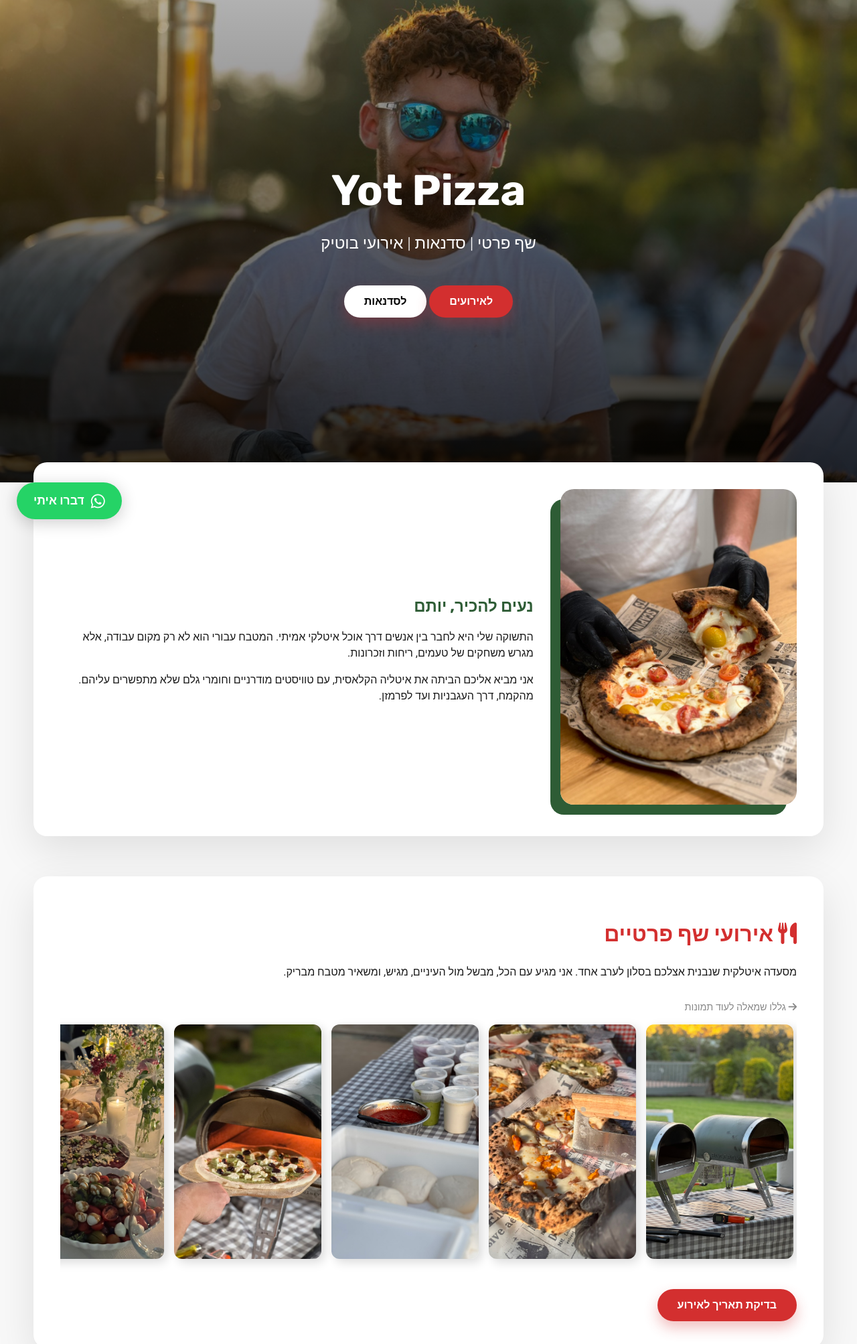
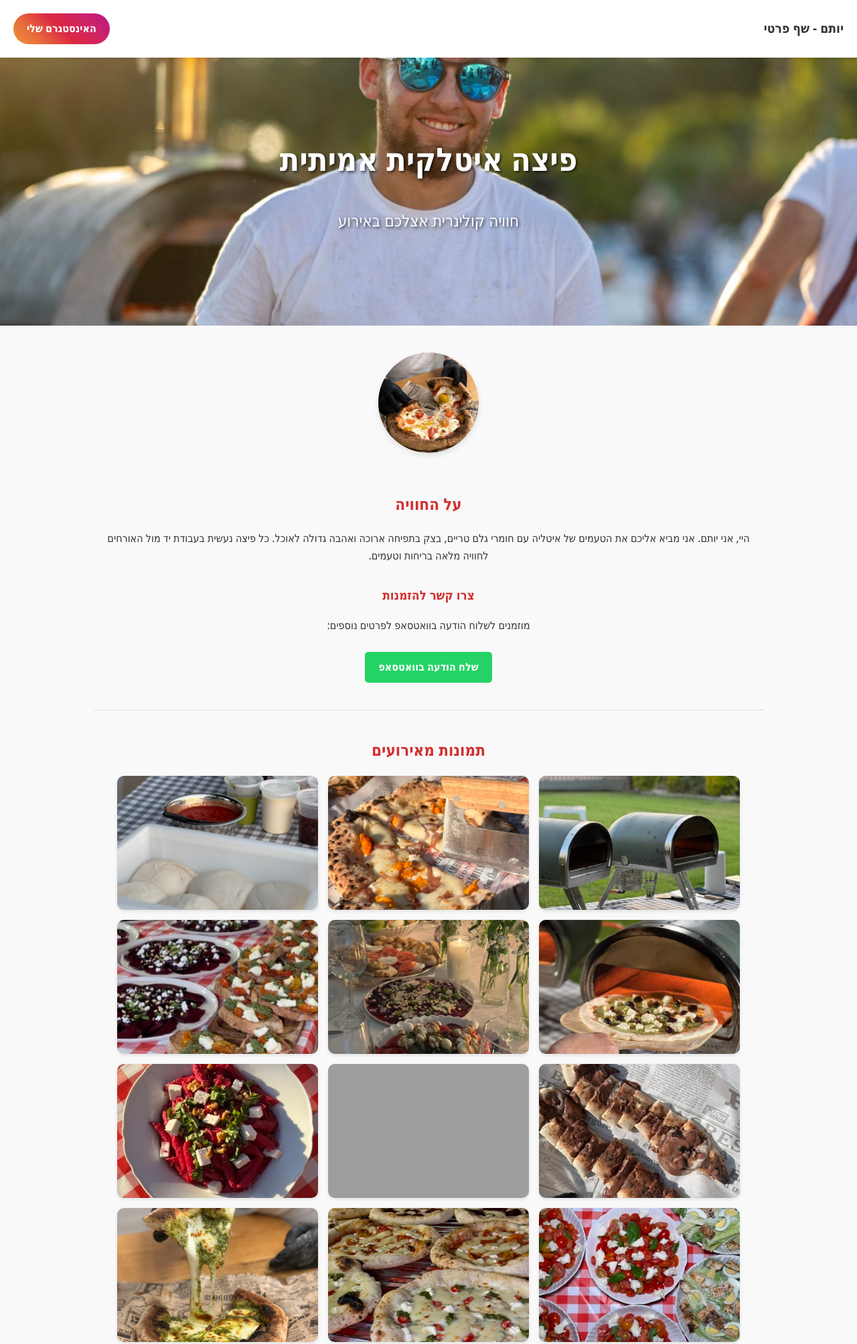
Before and after one commit to Yotamhirschberg/yot-pizza-site, a plain HTML site: page index.html in a window 1280 px wide. Shown: the top 2006 px of the page at 67% size. Drawn offline with Linux system fonts and the light colour scheme; grey boxes are pictures that could not be loaded.

Commit message:
Update index.html

```diff
--- a/index.html
+++ b/index.html
@@ -3,256 +3,245 @@
 <head>
     <meta charset="UTF-8">
     <meta name="viewport" content="width=device-width, initial-scale=1.0">
-    <meta name="description" content="Yot Pizza - יותם, שף פרטי לאירועים וסדנאות איטלקיות.">
-    <title>Yot Pizza | חוויה איטלקית</title>
-
-    <link rel="preconnect" href="https://fonts.googleapis.com">
-    <link rel="preconnect" href="https://fonts.gstatic.com" crossorigin>
-    <link href="https://fonts.googleapis.com/css2?family=Heebo:wght@300;400;700&family=Rubik:wght@400;700&display=swap" rel="stylesheet">
-    <link rel="stylesheet" href="https://cdnjs.cloudflare.com/ajax/libs/font-awesome/6.0.0/css/all.min.css">
-
+    <title>יותם - שף פרטי לאירועים איטלקיים</title>
     <style>
-        :root {
-            --primary: #D32F2F;
-            --dark: #1a1a1a;
-            --light: #f8f8f8;
-            --accent: #2E5C35;
+        /* --- עיצוב בסיסי --- */
+        body {
+            font-family: 'Segoe UI', Tahoma, Geneva, Verdana, sans-serif;
+            margin: 0;
+            padding: 0;
+            background-color: #f9f9f9;
+            color: #333;
+            line-height: 1.6;
         }
 
-        body {
-            font-family: 'Heebo', sans-serif;
-            margin: 0;
-            padding: 0;
-            background-color: var(--light);
-            color: var(--dark);
-            overflow-x: hidden;
+        /* --- תפריט עליון --- */
+        header {
+            background-color: #fff;
+            padding: 20px;
+            box-shadow: 0 2px 5px rgba(0,0,0,0.1);
+            position: sticky;
+            top: 0;
+            z-index: 100;
+            display: flex;
+            justify-content: space-between;
+            align-items: center;
         }
 
-        h1, h2, h3 { font-family: 'Rubik', sans-serif; }
-        a { text-decoration: none; }
+        h1, h2, h3 { color: #d32f2f; margin-top: 30px; }
+        a { text-decoration: none; color: inherit; }
 
-        /* --- Hero with Parallax --- */
+        /* --- כפתורים --- */
+        .btn-insta {
+            background: linear-gradient(45deg, #f09433 0%, #e6683c 25%, #dc2743 50%, #cc2366 75%, #bc1888 100%);
+            color: white;
+            padding: 10px 20px;
+            border-radius: 25px;
+            font-weight: bold;
+            display: inline-block;
+        }
+
+        .btn-contact {
+            background-color: #25D366;
+            color: white;
+            padding: 10px 20px;
+            border-radius: 5px;
+            font-weight: bold;
+            display: inline-block;
+            margin-top: 10px;
+        }
+
+        /* --- תמונה ראשית --- */
         .hero {
-            position: relative;
-            height: 90vh;
-            display: flex;
-            align-items: center;
-            justify-content: center;
-            color: white;
-            text-align: center;
             background-image: url('hero-bg.jpg');
             background-size: cover;
             background-position: center;
-            background-attachment: fixed;
+            height: 400px;
+            display: flex;
+            flex-direction: column;
+            justify-content: center;
+            align-items: center;
+            text-align: center;
+            color: white;
+            text-shadow: 2px 2px 4px rgba(0,0,0,0.7);
         }
 
-        .hero-overlay {
-            position: absolute;
-            top: 0; left: 0; right: 0; bottom: 0;
-            background: linear-gradient(rgba(0,0,0,0.3), rgba(0,0,0,0.8));
+        .hero h1 { font-size: 3rem; margin: 0 0 10px 0; color: white; }
+        .hero p { font-size: 1.5rem; }
+
+        /* --- תוכן ראשי --- */
+        .container {
+            max-width: 1000px;
+            margin: 40px auto;
+            padding: 0 20px;
+            text-align: center;
         }
 
-        .hero-content {
-            position: relative;
-            z-index: 1;
-            padding: 20px;
+        .profile-img {
+            width: 150px;
+            height: 150px;
+            border-radius: 50%;
+            object-fit: cover;
+            margin-bottom: 20px;
+            box-shadow: 0 4px 8px rgba(0,0,0,0.1);
         }
 
-        .hero h1 { font-size: 4rem; text-shadow: 0 10px 30px rgba(0,0,0,0.7); margin: 0; }
-        .hero p { font-size: 1.5rem; margin-bottom: 30px; font-weight: 300; }
-
-        /* --- Floating Card Design --- */
-        .section-container {
-            padding: 20px;
-            margin-top: -50px; /* Overlap effect */
-            position: relative;
-            z-index: 2;
+        /* --- גלריה --- */
+        .gallery {
+            display: flex;
+            flex-wrap: wrap;
+            gap: 15px;
+            justify-content: center;
+            margin-bottom: 40px;
         }
 
-        .card {
-            background: white;
-            border-radius: 20px;
-            padding: 40px;
-            box-shadow: 0 20px 60px rgba(0,0,0,0.1);
-            margin-bottom: 60px;
-            max-width: 1100px;
-            margin-left: auto;
-            margin-right: auto;
+        .gallery-img {
+            width: 300px;
+            height: 200px;
+            object-fit: cover;
+            border-radius: 10px;
+            cursor: pointer;
+            transition: 0.3s;
+            box-shadow: 0 2px 5px rgba(0,0,0,0.1);
         }
 
-        /* --- Horizontal Infinite Gallery --- */
-        .gallery-wrapper {
-            margin-top: 30px;
-            position: relative;
+        .gallery-img:hover { opacity: 0.8; }
+
+        /* --- מודל (הגדלת תמונות) --- */
+        .modal {
+            display: none;
+            position: fixed;
+            z-index: 1000;
+            padding-top: 60px;
+            left: 0;
+            top: 0;
+            width: 100%;
+            height: 100%;
+            overflow: auto;
+            background-color: rgba(0,0,0,0.9);
         }
 
-        .scroll-gallery {
-            display: flex;
-            overflow-x: auto;
-            gap: 15px;
-            padding: 10px 5px 30px 5px;
-            scroll-behavior: smooth;
-            -webkit-overflow-scrolling: touch;
+        .modal-content {
+            margin: auto;
+            display: block;
+            width: 80%;
+            max-width: 800px;
         }
 
-        /* Custom Scrollbar */
-        .scroll-gallery::-webkit-scrollbar { height: 8px; }
-        .scroll-gallery::-webkit-scrollbar-track { background: #f1f1f1; border-radius: 10px; }
-        .scroll-gallery::-webkit-scrollbar-thumb { background: var(--primary); border-radius: 10px; }
-
-        /* תיקון לתמונות עומדות - Vertical Fix */
-        .gallery-img {
-            min-width: 220px; /* צר יותר כדי שיתאים לפורמט עומד */
-            height: 350px;    /* גבוה כדי להכיל את כל התמונה */
-            border-radius: 12px;
-            object-fit: cover;
-            box-shadow: 5px 5px 15px rgba(0,0,0,0.15);
-            transition: transform 0.3s;
+        .close {
+            position: absolute;
+            top: 15px;
+            right: 35px;
+            color: #f1f1f1;
+            font-size: 40px;
+            font-weight: bold;
             cursor: pointer;
         }
 
-        .gallery-img:hover { transform: scale(1.05); }
+        /* --- פוטר --- */
+        footer {
+            background-color: #333;
+            color: white;
+            text-align: center;
+            padding: 20px;
+            margin-top: 50px;
+        }
 
-        /* --- About Section --- */
-        .about-split { display: flex; align-items: center; gap: 40px; }
-        .about-text { flex: 2; }
-        .about-img { flex: 1; }
-        .about-img img { width: 100%; border-radius: 20px; box-shadow: -15px 15px 0 var(--accent); }
-
-        /* --- Buttons --- */
-        .btn {
-            display: inline-block;
-            padding: 12px 30px;
-            border-radius: 50px;
-            font-weight: bold;
-            transition: all 0.3s;
-            margin-top: 15px;
-        }
-        .btn-primary { background: var(--primary); color: white; box-shadow: 0 10px 20px rgba(211,47,47,0.3); }
-        .btn-primary:hover { transform: translateY(-3px); background: #b71c1c; }
-
-        .btn-whatsapp-fixed {
-            position: fixed;
-            bottom: 25px;
-            left: 25px;
-            background: #25D366;
-            color: white;
-            padding: 15px 25px;
-            border-radius: 50px;
-            font-weight: bold;
-            display: flex;
-            align-items: center;
-            gap: 10px;
-            box-shadow: 0 5px 25px rgba(0,0,0,0.2);
-            z-index: 1000;
-            font-size: 1.1rem;
-        }
-        .btn-whatsapp-fixed:hover { transform: scale(1.05); background: #1ebc57; }
-
-        @media (max-width: 768px) {
-            .hero h1 { font-size: 2.5rem; }
-            .about-split { flex-direction: column; }
-            .card { padding: 25px; }
-            .btn-whatsapp-fixed span { display: none; } /* במובייל רק אייקון */
-            .btn-whatsapp-fixed { padding: 15px; border-radius: 50%; }
+        /* מותאם לנייד */
+        @media (max-width: 600px) {
+            .hero h1 { font-size: 2rem; }
+            .gallery-img { width: 100%; }
         }
     </style>
 </head>
 <body>
 
-    <a href="https://wa.me/972559952451" class="btn-whatsapp-fixed" target="_blank">
-        <i class="fab fa-whatsapp" style="font-size: 1.5rem;"></i>
-        <span>דברו איתי</span>
-    </a>
+    <header>
+        <div style="font-weight:bold; font-size:1.2rem;">יותם - שף פרטי</div>
+        <a href="https://www.instagram.com/yot_pizza" target="_blank" class="btn-insta">האינסטגרם שלי</a>
+    </header>
 
     <div class="hero">
-        <div class="hero-overlay"></div>
-        <div class="hero-content">
-            <h1>Yot Pizza</h1>
-            <p>שף פרטי | סדנאות | אירועי בוטיק</p>
-            <div>
-                <a href="#events" class="btn btn-primary">לאירועים</a>
-                <a href="#workshops" class="btn btn-primary" style="background: white; color: black;">לסדנאות</a>
-            </div>
+        <h1>פיצה איטלקית אמיתית</h1>
+        <p>חוויה קולינרית אצלכם באירוע</p>
+    </div>
+
+    <div class="container">
+        <img src="profile.jpg" alt="יותם" class="profile-img">
+        <h2>על החוויה</h2>
+        <p>
+            היי, אני יותם. אני מביא אליכם את הטעמים של איטליה עם חומרי גלם טריים, בצק בתפיחה ארוכה ואהבה גדולה לאוכל.
+            כל פיצה נעשית בעבודת יד מול האורחים לחוויה מלאה בריחות וטעמים.
+        </p>
+
+        <h3>צרו קשר להזמנות</h3>
+        <p>מוזמנים לשלוח הודעה בוואטסאפ לפרטים נוספים:</p>
+        <a href="https://wa.me/972559952451" class="btn-contact">שלח הודעה בוואטסאפ</a>
+
+        <hr style="margin: 40px 0; border: 0; border-top: 1px solid #ddd;">
+
+        <h2>תמונות מאירועים</h2>
+        <div class="gallery">
+            <img src="event1.jpg" class="gallery-img" onclick="openModal(this)">
+            <img src="event2.jpg" class="gallery-img" onclick="openModal(this)">
+            <img src="event3.jpg" class="gallery-img" onclick="openModal(this)">
+            <img src="event4.jpg" class="gallery-img" onclick="openModal(this)">
+            <img src="event5.jpg" class="gallery-img" onclick="openModal(this)">
+            <img src="event6.jpg" class="gallery-img" onclick="openModal(this)">
+            <img src="event7.jpg" class="gallery-img" onclick="openModal(this)">
+            <img src="event8.jpg" class="gallery-img" onclick="openModal(this)">
+            <img src="event9.jpg" class="gallery-img" onclick="openModal(this)">
+            <img src="event10.jpg" class="gallery-img" onclick="openModal(this)">
+            <img src="event11.jpg" class="gallery-img" onclick="openModal(this)">
+            <img src="event12.jpg" class="gallery-img" onclick="openModal(this)">
+            <img src="event13.jpg" class="gallery-img" onclick="openModal(this)">
+            <img src="event14.jpg" class="gallery-img" onclick="openModal(this)">
+            <img src="event15.jpg" class="gallery-img" onclick="openModal(this)">
+        </div>
+
+        <h2>תמונות מסדנאות</h2>
+        <div class="gallery">
+            <img src="workshop1.jpg" class="gallery-img" onclick="openModal(this)">
+            <img src="workshop2.jpg" class="gallery-img" onclick="openModal(this)">
+            <img src="workshop3.jpg" class="gallery-img" onclick="openModal(this)">
+            <img src="workshop4.jpg" class="gallery-img" onclick="openModal(this)">
+            <img src="workshop5.jpg" class="gallery-img" onclick="openModal(this)">
+            <img src="workshop6.jpg" class="gallery-img" onclick="openModal(this)">
+            <img src="workshop7.jpg" class="gallery-img" onclick="openModal(this)">
+            <img src="workshop8.jpg" class="gallery-img" onclick="openModal(this)">
+            <img src="workshop9.jpg" class="gallery-img" onclick="openModal(this)">
+            <img src="workshop10.jpg" class="gallery-img" onclick="openModal(this)">
+            <img src="workshop11.jpg" class="gallery-img" onclick="openModal(this)">
+            <img src="workshop12.jpg" class="gallery-img" onclick="openModal(this)">
+            <img src="workshop13.jpg" class="gallery-img" onclick="openModal(this)">
+            <img src="workshop14.jpg" class="gallery-img" onclick="openModal(this)">
         </div>
     </div>
 
-    <div class="section-container">
-
-        <div class="card">
-            <div class="about-split">
-                <div class="about-img">
-                    <img src="profile.jpg" alt="יותם השף">
-                </div>
-                <div class="about-text">
-                    <h2 style="color: var(--accent);">נעים להכיר, יותם</h2>
-                    <p>התשוקה שלי היא לחבר בין אנשים דרך אוכל איטלקי אמיתי. המטבח עבורי הוא לא רק מקום עבודה, אלא מגרש משחקים של טעמים, ריחות וזכרונות.</p>
-                    <p>אני מביא אליכם הביתה את איטליה הקלאסית, עם טוויסטים מודרניים וחומרי גלם שלא מתפשרים עליהם. מהקמח, דרך העגבניות ועד לפרמזן.</p>
-                </div>
-            </div>
-        </div>
-
-        <div id="events" class="card">
-            <h2 style="color: var(--primary); font-size: 2rem;"><i class="fas fa-utensils"></i> אירועי שף פרטיים</h2>
-            <p>מסעדה איטלקית שנבנית אצלכם בסלון לערב אחד. אני מגיע עם הכל, מבשל מול העיניים, מגיש, ומשאיר מטבח מבריק.</p>
-
-            <div class="gallery-wrapper">
-                <p style="font-size: 0.9rem; color: #888; margin-bottom: 5px;"><i class="fas fa-arrow-right"></i> גללו שמאלה לעוד תמונות</p>
-                <div class="scroll-gallery">
-                    <img src="event1.jpg" class="gallery-img" alt="אירוע" loading="lazy">
-                    <img src="event2.jpg" class="gallery-img" alt="אירוע" loading="lazy">
-                    <img src="event3.jpg" class="gallery-img" alt="אירוע" loading="lazy">
-                    <img src="event4.jpg" class="gallery-img" alt="אירוע" loading="lazy">
-                    <img src="event5.jpg" class="gallery-img" alt="אירוע" loading="lazy">
-                    <img src="event6.jpg" class="gallery-img" alt="אירוע" loading="lazy">
-                    <img src="event7.jpg" class="gallery-img" alt="אירוע" loading="lazy">
-                    <img src="event8.jpg" class="gallery-img" alt="אירוע" loading="lazy">
-                    <img src="event9.jpg" class="gallery-img" alt="אירוע" loading="lazy">
-                    <img src="event10.jpg" class="gallery-img" alt="אירוע" loading="lazy">
-                    <img src="event11.jpg" class="gallery-img" alt="אירוע" loading="lazy">
-                    <img src="event12.jpg" class="gallery-img" alt="אירוע" loading="lazy">
-                    <img src="event13.jpg" class="gallery-img" alt="אירוע" loading="lazy">
-                    <img src="event14.jpg" class="gallery-img" alt="אירוע" loading="lazy">
-                    <img src="event15.jpg" class="gallery-img" alt="אירוע" loading="lazy">
-                </div>
-            </div>
-
-            <a href="https://wa.me/972559952451?text=אשמח לפרטים על אירוע שף" class="btn btn-primary">בדיקת תאריך לאירוע</a>
-        </div>
-
-        <div id="workshops" class="card">
-            <h2 style="color: var(--accent); font-size: 2rem;"><i class="fas fa-pizza-slice"></i> סדנאות איטלקיות</h2>
-            <p>חוויה מעשית, מלכלכת (בקטע טוב) ומגבשת. נלמד את סודות הבצק, נכין רטבים ונאכל את מה שיצרנו יחד עם יין טוב.</p>
-
-            <div class="gallery-wrapper">
-                <p style="font-size: 0.9rem; color: #888; margin-bottom: 5px;"><i class="fas fa-arrow-right"></i> גללו שמאלה לעוד תמונות</p>
-                <div class="scroll-gallery">
-                    <img src="workshop1.jpg" class="gallery-img" alt="סדנה" loading="lazy">
-                    <img src="workshop2.jpg" class="gallery-img" alt="סדנה" loading="lazy">
-                    <img src="workshop3.jpg" class="gallery-img" alt="סדנה" loading="lazy">
-                    <img src="workshop4.jpg" class="gallery-img" alt="סדנה" loading="lazy">
-                    <img src="workshop5.jpg" class="gallery-img" alt="סדנה" loading="lazy">
-                    <img src="workshop6.jpg" class="gallery-img" alt="סדנה" loading="lazy">
-                    <img src="workshop7.jpg" class="gallery-img" alt="סדנה" loading="lazy">
-                    <img src="workshop8.jpg" class="gallery-img" alt="סדנה" loading="lazy">
-                    <img src="workshop9.jpg" class="gallery-img" alt="סדנה" loading="lazy">
-                    <img src="workshop10.jpg" class="gallery-img" alt="סדנה" loading="lazy">
-                    <img src="workshop11.jpg" class="gallery-img" alt="סדנה" loading="lazy">
-                    <img src="workshop12.jpg" class="gallery-img" alt="סדנה" loading="lazy">
-                    <img src="workshop13.jpg" class="gallery-img" alt="סדנה" loading="lazy">
-                    <img src="workshop14.jpg" class="gallery-img" alt="סדנה" loading="lazy">
-                </div>
-            </div>
-
-            <a href="https://wa.me/972559952451?text=אשמח לפרטים על סדנה" class="btn btn-primary" style="background: var(--accent);">שריינו סדנה</a>
-        </div>
-
+    <div id="imageModal" class="modal" onclick="closeModal()">
+        <span class="close">&times;</span>
+        <img class="modal-content" id="img01">
     </div>
 
-    <footer style="background: #222; color: white; text-align: center; padding: 30px;">
-        <p>Yot Pizza | 055-9952451</p>
-        <p style="font-size: 0.8rem; opacity: 0.6;">&copy; 2025 כל הזכויות שמורות</p>
+    <footer>
+        <p>© כל הזכויות שמורות ליותם</p>
+        <p>עקבו אחריי באינסטגרם:</p>
+        <a href="https://www.instagram.com/yot_pizza" target="_blank" class="btn-insta" style="font-size: 0.9rem;">yot_pizza</a>
     </footer>
+
+    <script>
+        function openModal(element) {
+            var modal = document.getElementById("imageModal");
+            var modalImg = document.getElementById("img01");
+            modal.style.display = "block";
+            modalImg.src = element.src;
+        }
+
+        function closeModal() {
+            var modal = document.getElementById("imageModal");
+            modal.style.display = "none";
+        }
+    </script>
 
 </body>
 </html>
```
